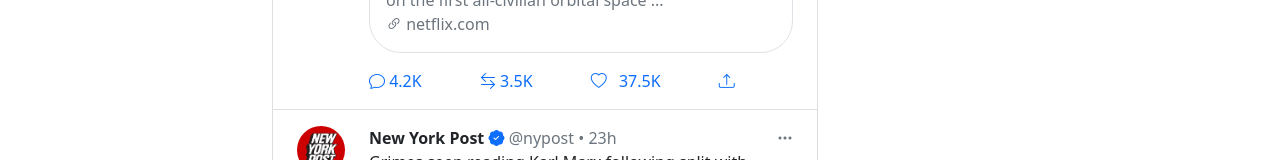
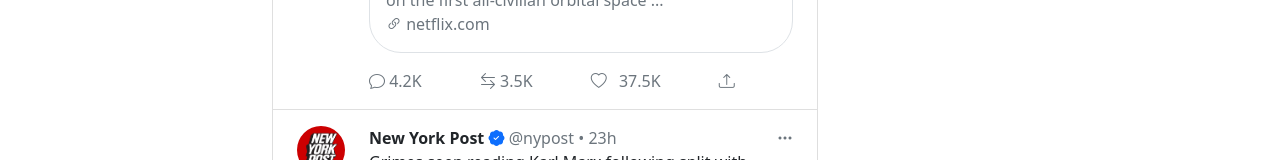
Before and after one commit to rachelqdao/tuiter-react-web-app, a React (Create React App) app: page /tuiter/home in a window 1280 px wide. Shown: the part 515-675 px from the top of the page. Built offline with nearby package versions, Linux system fonts and the light colour scheme.

Commit message:
fixed link styling

```diff
--- a/src/tuiter/home/index.css
+++ b/src/tuiter/home/index.css
@@ -1,10 +1,6 @@
 .fixed {
     -ms-flex: 0 0 48px;
     flex: 0 0 48px;
-}
-
-a {
-    color: inherit;
 }
 
 a:link {
--- a/src/tuiter/home/post-item.js
+++ b/src/tuiter/home/post-item.js
@@ -50,23 +50,23 @@ const PostItem = (
                     }
 
                     <ul className="list-inline d-flex link-secondary mt-3">
-                        <li className="list-inline-item flex-fill">
-                            <a href="#">
+                        <li className="list-inline-item flex-fill text-secondary">
+                            <a href="#" className="text-secondary">
                                 <i className="bi bi-chat"></i> {post.replies}
                             </a>
                         </li>
                         <li className="list-inline-item flex-fill">
-                            <a href="#">
+                            <a href="#" className="text-secondary">
                                 <i className="bi bi-arrow-left-right"></i> {post.retweets}
                             </a>
                         </li>
                         <li className="list-inline-item flex-fill">
-                            <a href="#">
+                            <a href="#" className="text-secondary">
                                 <i className="bi bi-heart pe-2"></i> {post.likes}
                             </a>
                         </li>
                         <li className="list-inline-item flex-fill">
-                            <a href="#">
+                            <a href="#" className="text-secondary">
                                 <i className="bi bi-upload pe-2"></i>
                             </a>
                         </li>
```
